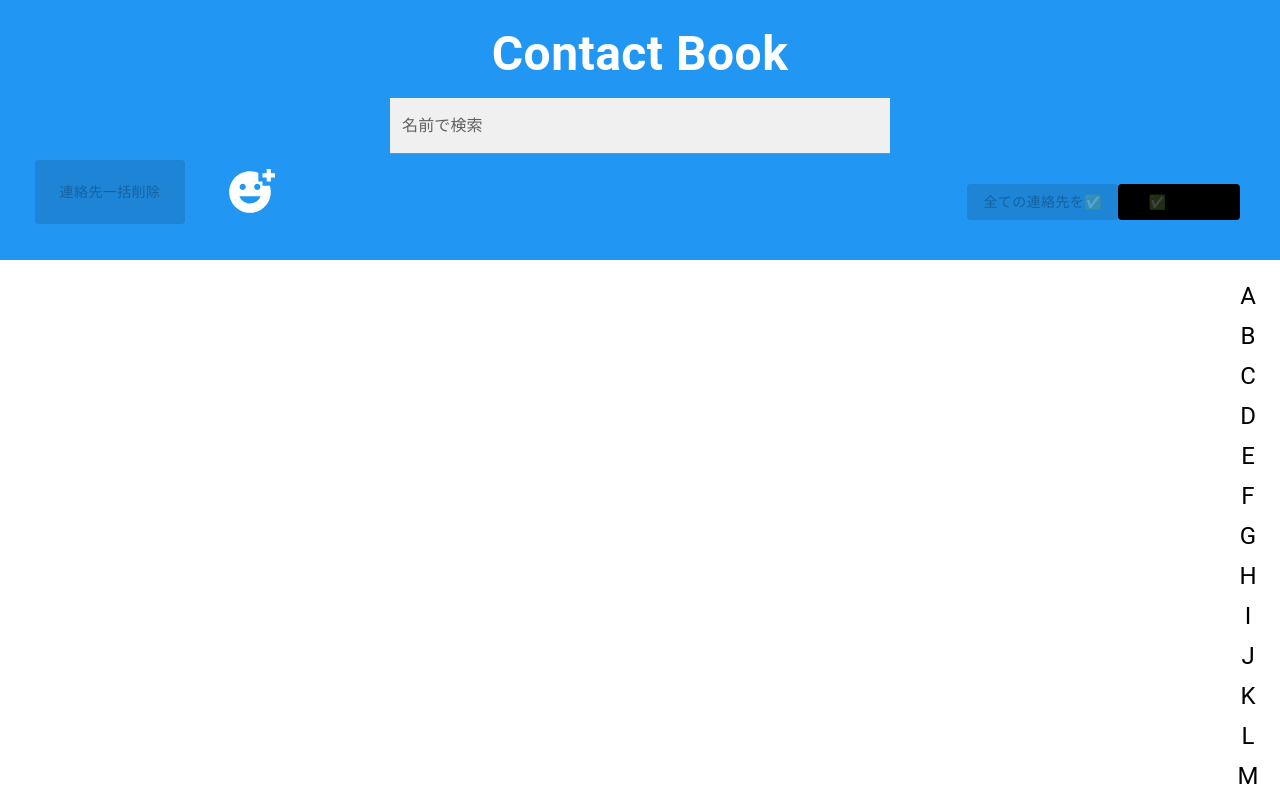
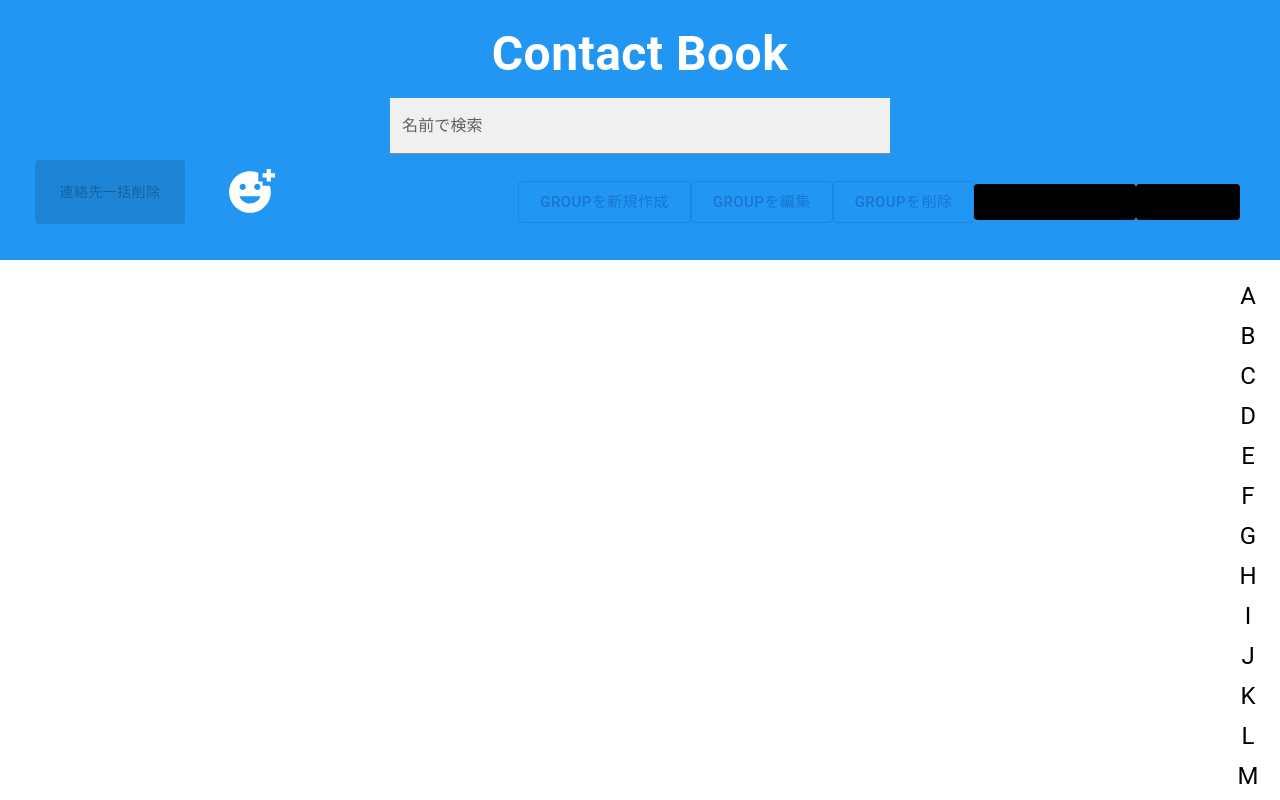
Before and after one commit to N-193Practice/TS_Contact_Book, a React (Vite) app: page / in a window 1280 px wide. Built offline with nearby package versions, Linux system fonts and the light colour scheme.

Commit message:
Groupのページ作成など

```diff
--- a/src/App.tsx
+++ b/src/App.tsx
@@ -1,20 +1,26 @@
-import React from 'react';
 import { BrowserRouter as Router, Routes, Route } from 'react-router';
 import { ContactProvider } from './contexts/ContactContext';
-import Home from './pages/Home';
+import Home from './pages/Home/Home';
+import GroupNew from './pages/GroupNew/GroupNew';
+import GroupEdit from './pages/GroupEdit/GroupEdit';
+import GroupDelete from './pages/GroupDelete/GroupDelete';
 import Error from './pages/Error';
-
+import { GroupProvider } from './contexts/GroupContext';
 function App() {
   return (
+    <GroupProvider>
       <ContactProvider>
         <Router>
           <Routes>
             <Route path="/" element={<Home />} />
-          <Route path="*" element={<Error />} />
+            <Route path="/groups/new" element={<GroupNew />} />
+            <Route path="/groups/edit/:id" element={<GroupEdit />} />
+            <Route path="/groups/delete/:id" element={<GroupDelete />} />
+            <Route path="/*" element={<Error />} />
           </Routes>
         </Router>
       </ContactProvider>
+    </GroupProvider>
   );
 }
-
 export default App;
--- /dev/null
+++ b/src/contexts/GroupContext.tsx
@@ -0,0 +1,84 @@
+import { createContext, useState, useEffect, ReactNode, JSX } from 'react';
+import { Group } from '../models/Group';
+import { getGroups, saveGroups, deleteGroup } from '../utils/localStorage';
+
+// TODO:グループ機能の実装
+export type GroupContextType = {
+  groups: Group[];
+  addGroup: (group: Group) => boolean;
+  updateGroup: (group: Group) => boolean;
+  handleDeleteGroup: (id: string) => void;
+};
+
+// Context の作成
+const GroupContext = createContext<GroupContextType | undefined>(undefined);
+
+/**
+ * プロバイダーの props 型定義
+ * @property {ReactNode} children - プロバイダーによってラップされる子コンポーネント。
+ */
+type GroupProviderProps = {
+  children: ReactNode;
+};
+
+/**
+ * ContactProvider - 連絡先の状態管理を提供するプロバイダー。
+ * @param {GroupProviderrProps} props - `children` を受け取る。
+ * @returns {JSX.Element} プロバイダー コンポーネント。
+ */
+function GroupProvider({ children }: GroupProviderProps): JSX.Element {
+  const [groups, setGroups] = useState<Group[]>([]);
+
+  // ContactのCRUD処理(初回時ロード)
+  useEffect(() => {
+    setGroups(getGroups());
+  }, []);
+
+  /**
+   * グループを追加する関数。
+   * @param {Group} group - 追加するグループオブジェクト。
+   * @returns {boolean} 登録に成功すれば true、失敗すれば false。
+   */
+  const addGroup = (group: Group): boolean => {
+    if (groups.some((g) => g.name === group.name)) return false; // 重複チェック
+    const updatedGroups = [...groups, group];
+
+    setGroups(updatedGroups);
+    saveGroups(updatedGroups);
+    return true;
+  };
+
+  /**
+   * グループを更新する関数。
+   * @param {Group} group - 更新するグループオブジェクト。
+   * @returns {boolean} 更新に成功すれば true、失敗すれば false。
+   */
+  const updateGroup = (group: Group): boolean => {
+    if (groups.some((g) => g.name === group.name && g.id !== group.id))
+      return false; // 重複チェック
+    const updatedGroups = groups.map((g) =>
+      g.id === group.id ? { ...g, name: group.name } : g
+    );
+    setGroups(updatedGroups);
+    saveGroups(updatedGroups);
+    return true;
+  };
+
+  /**
+   * グループを削除する関数。
+   * @param {string} id - 削除するグループの ID。
+   * @returns {void} この関数は値を返さず、連絡先削除し、リストを更新する。
+   */
+  const handleDeleteGroup = (id: string): void => {
+    deleteGroup(id);
+    setGroups(getGroups());
+  };
+  return (
+    <GroupContext.Provider
+      value={{ groups, addGroup, updateGroup, handleDeleteGroup }}
+    >
+      {children}
+    </GroupContext.Provider>
+  );
+}
+export { GroupProvider, GroupContext };
--- /dev/null
+++ b/src/contexts/useGroups.ts
@@ -0,0 +1,12 @@
+import { useContext } from 'react';
+import { GroupContext, GroupContextType } from './GroupContext';
+import { AppError } from '../utils/errors';
+
+function useGroups(): GroupContextType {
+  const context = useContext(GroupContext);
+  if (context === undefined) {
+    throw new AppError('useGroups must be used within a GroupProvider', 500);
+  }
+  return context;
+}
+export default useGroups;
--- a/src/models/Contact.ts
+++ b/src/models/Contact.ts
@@ -11,5 +11,5 @@ export type Contact = {
   name: string;
   phone: string;
   memo?: string;
-  groupId?: string | null;
+  groupId: string | null;
 };
--- /dev/null
+++ b/src/pages/GroupDelete/GroupDelete.tsx
@@ -0,0 +1,5 @@
+function GroupDelete() {
+  return <div>GroupDelete</div>;
+}
+
+export default GroupDelete;
--- /dev/null
+++ b/src/pages/GroupEdit/GroupEdit.tsx
@@ -0,0 +1,5 @@
+function GroupEdit() {
+  return <div>GroupEdit</div>;
+}
+
+export default GroupEdit;
--- /dev/null
+++ b/src/pages/GroupNew/GroupNew.tsx
@@ -0,0 +1,43 @@
+import { useState } from 'react';
+import useGroups from '../../contexts/useGroups';
+import { v4 as uuidv4 } from 'uuid';
+import { useNavigate } from 'react-router';
+import { TextField, Button, Typography } from '@mui/material';
+// TODO:グループ管理のページ作成
+
+function GroupNew() {
+  const { addGroup } = useGroups();
+  const [groupName, setGroupName] = useState('');
+  const navigate = useNavigate();
+
+  // 新規グループの作成
+  const handleCreate = () => {
+    if (!groupName.trim()) {
+      alert('グループ名を入力してください');
+      return;
+    }
+
+    const newGroup = { id: uuidv4(), name: groupName.trim() };
+    if (addGroup(newGroup)) {
+      navigate('/');
+    } else {
+      alert('既に同じグループ名が存在します');
+    }
+  };
+
+  return (
+    <div>
+      <Typography variant="h4">新しいグループを作成</Typography>
+      <TextField
+        label="グループ名"
+        variant="filled"
+        value={groupName}
+        onChange={(e) => setGroupName(e.target.value)}
+      />
+      <Button onClick={handleCreate} variant="contained" color="primary">
+        作成
+      </Button>
+    </div>
+  );
+}
+export default GroupNew;
--- a/src/pages/Home.tsx
+++ b/src/pages/Home/Home.tsx
@@ -1,14 +1,14 @@
-import useContacts from '../contexts/useContacts';
-import ContactList from '../components/ContactList/ContactList';
-import SearchBar from '../components/SearchBar/SearchBar';
-import AlphabetBar from '../components/AlphabetBar/AlphabetBar';
-import ContactFormDialog from '../components/ContactFormDialog/ContactFormDialog';
+import { JSX } from 'react';
+import { Link } from 'react-router';
+import useContacts from '../../contexts/useContacts';
+import ContactList from '../../components/ContactList/ContactList';
+import SearchBar from '../../components/SearchBar/SearchBar';
+import AlphabetBar from '../../components/AlphabetBar/AlphabetBar';
+import ContactFormDialog from '../../components/ContactFormDialog/ContactFormDialog';
 import styles from './Home.module.css';
 import { Typography, IconButton, Button } from '@mui/material';
 import AddReactionIcon from '@mui/icons-material/AddReaction';
 import Grid from '@mui/material/Grid2';
-
-// TODO: 全選択ボタンの画面レイアウトの調整
 
 /**
  * `Home` コンポーネント
@@ -38,13 +38,39 @@ function Home(): JSX.Element {
         <nav className={styles.navbar}>
           <div className={styles.selectRightButton}>
             <Button
-              variant="contained"
+              variant="outlined"
+              size="large"
+              component={Link}
+              to="/groups/new"
+              className={styles.groupsButton}
+            >
+              Groupを新規作成
+            </Button>
+            <Button
+              variant="outlined"
+              size="large"
+              component={Link}
+              to="/groups/edit/:id"
+              className={styles.groupsButton}
+            >
+              Groupを編集
+            </Button>
+            <Button
+              variant="outlined"
+              size="large"
+              component={Link}
+              to="/groups/delete/:id"
+              className={styles.groupsButton}
+            >
+              Groupを削除
+            </Button>
+            <Button
+              variant="outlined"
               onClick={selectAllContacts}
               disabled={selectedContacts.length === contacts.length}
               className={styles.selectAllButton}
-              color="primary"
             >
-              全ての連絡先を✅
+              全ての連絡先を選択
             </Button>
             <Button
               variant="outlined"
@@ -52,7 +78,7 @@ function Home(): JSX.Element {
               disabled={selectedContacts.length === 0}
               className={styles.deselectAllButton}
             >
-              全✅選択解除
+              全選択解除
             </Button>
           </div>
           <div className={styles.navbarLeft}>
@@ -91,5 +117,4 @@ function Home(): JSX.Element {
     </div>
   );
 }
-
 export default Home;
--- a/src/utils/localStorage.ts
+++ b/src/utils/localStorage.ts
@@ -2,7 +2,6 @@ import { Contact } from '../models/Contact';
 import { Group } from '../models/Group';
 import { AppError } from './errors';
 
-// TODO: ローカルストレージの実装
 //ローカルストレージに保存されている連絡先、グループのデータを保持するためのキー。
 const CONTACTS_STORAGE_KEY = 'contacts';
 const GROUPS_STORAGE_KEY = 'groups';
@@ -12,20 +11,16 @@ const GROUPS_STORAGE_KEY = 'groups';
  * @returns {Contact[]} ローカルストレージに保存されている連絡先の配列、または存在しない場合は空の配列。
  */
 function getContacts(): Contact[] {
+  const data = localStorage.getItem(CONTACTS_STORAGE_KEY);
+  if (!data) return [];
+
   try {
-    const data = localStorage.getItem(CONTACTS_STORAGE_KEY);
-    return data ? JSON.parse(data) : [];
+    return JSON.parse(data);
   } catch (error) {
-    if (error instanceof Error) {
     throw new AppError(
-        `Error parsing contacts from localStorage:${error.message}, 500`
-      );
-    } else {
-      throw new AppError(
-        'Unknown error parsing contacts from localStorage',
+      `Error parsing contacts from localStorage: ${(error as Error).message}`,
       500
     );
-    }
   }
 }
 
@@ -38,13 +33,10 @@ function saveContacts(contacts: Contact[]): void {
   try {
     localStorage.setItem(CONTACTS_STORAGE_KEY, JSON.stringify(contacts));
   } catch (error) {
-    if (error instanceof Error) {
     throw new AppError(
-        `Error saving contacts to localStorage:${error.message}, 500`
+      `Error saving contacts to localStorage: ${(error as Error).message}`,
+      500
     );
-    } else {
-      throw new AppError('Unknown error saving contacts to localStorage', 500);
-    }
   }
 }
 
@@ -56,6 +48,10 @@ function saveContacts(contacts: Contact[]): void {
 function deleteContact(id: string): void {
   const contacts = getContacts();
   const updatedContacts = contacts.filter((contact) => contact.id !== id);
+
+  if (contacts.length === updatedContacts.length) {
+    throw new AppError(`Contact with ID ${id} not found`, 404);
+  }
   saveContacts(updatedContacts);
 }
 
@@ -64,45 +60,48 @@ function deleteContact(id: string): void {
  * @returns {Group[]} この関数はローカルストレージからグループを取得し、それらを返す。
  */
 function getGroups(): Group[] {
+  const data = localStorage.getItem(GROUPS_STORAGE_KEY);
+  if (!data) return [];
+
   try {
-    const data = localStorage.getItem(GROUPS_STORAGE_KEY);
-    return data ? JSON.parse(data) : [];
+    return JSON.parse(data);
   } catch (error) {
-    if (error instanceof Error) {
     throw new AppError(
-        `Error parsing groups from localStorage:${error.message}, 500`
+      `Error parsing groups from localStorage: ${(error as Error).message}`,
+      500
     );
-    } else {
-      throw new AppError('Unknown error parsing groups from localStorage', 500);
-    }
   }
 }
 
 /**
  * グループをローカルストレージに保存する。
+ * @param {Group[]} groups - 保存するグループの配列。
  * @returns {void} この関数は値を返さず、ローカルストレージにグループを保存する。
  */
 function saveGroups(groups: Group[]): void {
   try {
     localStorage.setItem(GROUPS_STORAGE_KEY, JSON.stringify(groups));
   } catch (error) {
-    if (error instanceof Error) {
     throw new AppError(
-        `Error saving groups to localStorage:${error.message}, 500`
+      `Error saving groups to localStorage: ${(error as Error).message}`,
+      500
     );
-    } else {
-      throw new AppError('Unknown error saving groups to localStorage', 500);
-    }
   }
 }
 
 /**
  * グループをローカルストレージから削除する。
+ * @param {string} id - 削除するグループの ID。
  * @returns {void} この関数は値を返さず、ローカルストレージからグループを削除し、リストを更新する。
  */
 function deleteGroup(id: string): void {
   const groups = getGroups();
   const updatedGroups = groups.filter((group) => group.id !== id);
+
+  // グループが存在しない場合はエラーを返す
+  if (groups.length === updatedGroups.length) {
+    throw new AppError(`Group with ID ${id} not found`, 404);
+  }
   saveGroups(updatedGroups);
 
   // 連絡先がグループから削除された場合、グループに所属する連絡先のグループIDを nullにする
@@ -110,8 +109,13 @@ function deleteGroup(id: string): void {
   const updatedContacts = contacts.map((contact) =>
     contact.groupId === id ? { ...contact, groupId: null } : contact
   );
+
+  // 連絡先がグループから削除された場合、連絡先のグループIDを nullにする
+  if (JSON.stringify(contacts) !== JSON.stringify(updatedContacts)) {
     saveContacts(updatedContacts);
   }
+}
+
 export {
   getContacts,
   saveContacts,
```
Also changed, not shown: src/contexts/ContactContext.tsx (+6 -7 lines), src/pages/Home/Home.module.css (renamed from src/pages/Home.module.css). Lines whose indentation alone changed are shown as unchanged.
